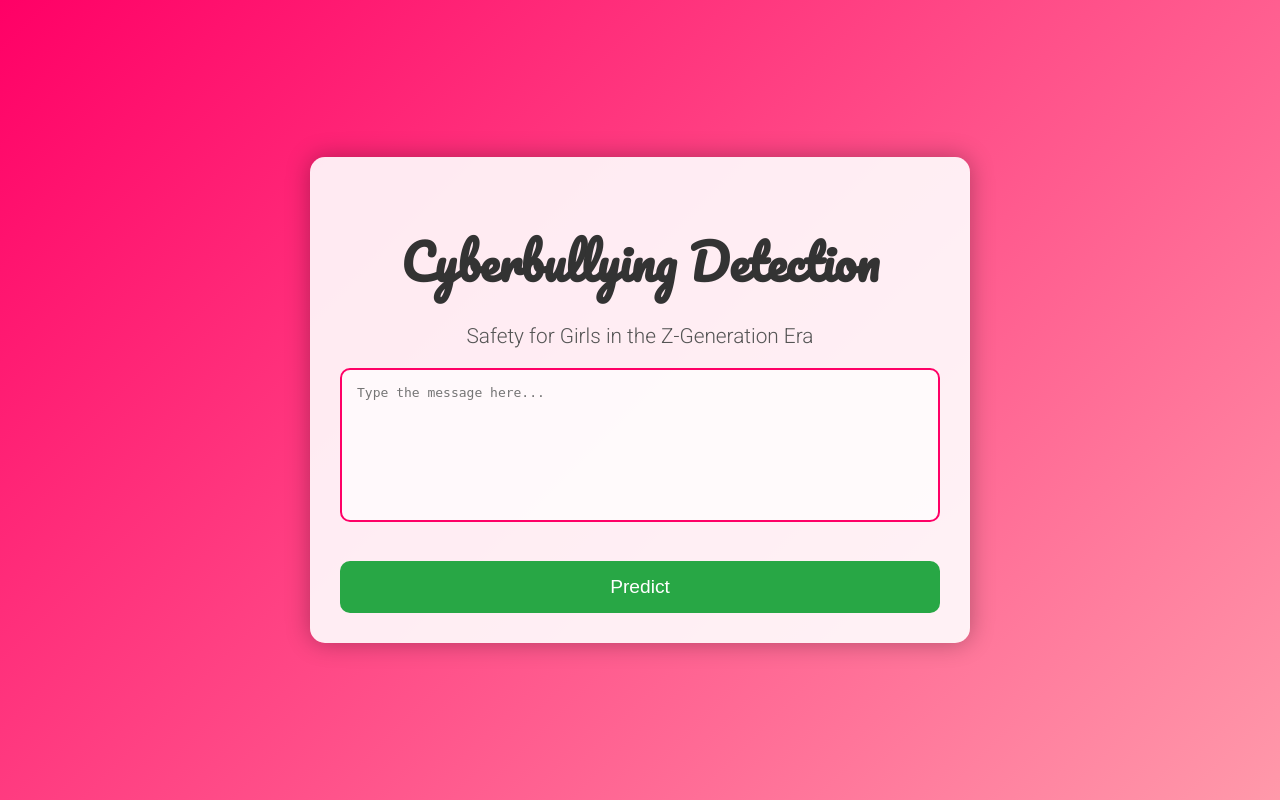
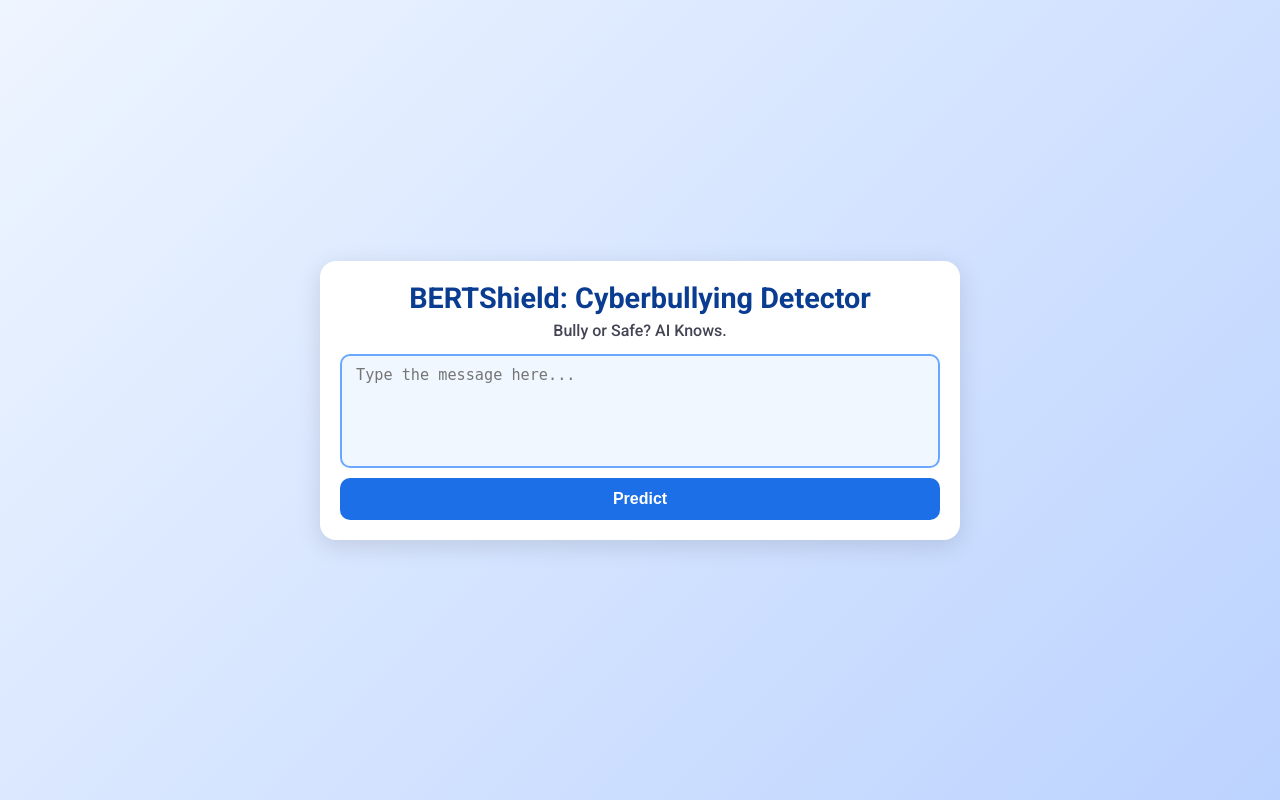
Before and after one commit to VatsAmanJha/Cyberbullying-Detection, a Django app: page / in a window 1280 px wide. Run offline with Django 4.2, Linux system fonts and the light colour scheme; parts of the project's set-up code (start-up, migrations or seed data) failed here and were passed over.

Commit message:
Update UI

```diff
--- a/CyberBullying/templates/predict.html
+++ b/CyberBullying/templates/predict.html
@@ -1,131 +1,228 @@
 <!DOCTYPE html>
 <html lang="en">
+
 <head>
-    <meta charset="UTF-8">
-    <meta name="viewport" content="width=device-width, initial-scale=1.0">
-    <title>Cyberbullying Message Detection</title>
+  <meta charset="UTF-8" />
+  <meta name="viewport" content="width=device-width, initial-scale=1.0" />
+  <title>BERTShield: Cyberbullying Detector</title>
   <style>
-        @import url('https://fonts.googleapis.com/css2?family=Pacifico&family=Roboto:wght@300&display=swap');
+    @import url('https://fonts.googleapis.com/css2?family=Roboto:wght@300;500;700&display=swap');
+
+    :root {
+      --blue-50: #eef5ff;
+      --blue-100: #d9e7ff;
+      --blue-200: #bcd3ff;
+      --blue-400: #6aa8ff;
+      --blue-600: #1d6fe8;
+      --blue-800: #0a3d91;
+      --ink: #0f172a;
+
+      /* Dial colors */
+      --safe-green: #28a745;     /* Active Safe */
+      --danger-red: #dc3545;     /* Active Danger */
+      --inactive-green: #b9e2c3; /* Softer green */
+      --inactive-red: #f1b6bd;   /* Softer red */
+    }
 
     body {
       font-family: 'Roboto', sans-serif;
-            background: linear-gradient(135deg, #f06, #f9a);
+      background: linear-gradient(135deg, var(--blue-50), var(--blue-200));
       margin: 0;
-            padding: 0;
+      min-height: 100vh;
       display: flex;
+      align-items: center;
       justify-content: center;
-            align-items: center;
-            height: 100vh;
-            color: #fff;
+      color: var(--ink);
     }
+
     .container {
-            background: rgba(255, 255, 255, 0.9);
-            padding: 30px;
-            border-radius: 15px;
-            box-shadow: 0 0 25px rgba(0, 0, 0, 0.3);
+      background: #fff;
+      padding: 20px; /* reduced */
+      border-radius: 16px;
+      box-shadow: 0 6px 25px rgba(0, 0, 0, .12);
       text-align: center;
       max-width: 600px;
-            width: 90%;
+      width: 92%;
     }
+
     h1 {
-            font-family: 'Pacifico', cursive;
-            font-size: 3em;
-            margin-bottom: 10px;
-            color: #333;
+      margin: 0 0 6px;
+      font-size: 1.8rem; /* reduced */
+      color: var(--blue-800);
+      font-weight: 700;
     }
-        p.subtitle {
-            font-size: 1.3em;
-            margin-bottom: 20px;
-            color: #555;
+
+    .subtitle {
+      margin: 0 0 14px;
+      color: #445;
+      font-weight: 500;
+      font-size: 1rem;
     }
+
     form {
       display: flex;
       flex-direction: column;
+      gap: 10px; /* tighter */
     }
-        label {
-            margin-bottom: 10px;
-            font-size: 1.2em;
-            color: #333;
+
+    textarea {
+      padding: 10px 14px;
+      border-radius: 10px;
+      border: 2px solid var(--blue-400);
+      background: #f0f7ff;
+      height: 90px; /* reduced */
+      resize: none;
+      font-size: 0.95rem;
     }
-        textarea {
-            padding: 15px;
-            border-radius: 10px;
-            border: 2px solid #f06;
-            font-size: 1em;
-            resize: none;
-            margin-bottom: 20px;
-            height: 120px;
-            background: rgba(255, 255, 255, 0.7);
-        }
+
     input[type="submit"] {
-            padding: 15px;
+      padding: 12px 14px;
       border: none;
       border-radius: 10px;
-            background-color: #28a745;
-            color: white;
-            font-size: 1.2em;
+      background: var(--blue-600);
+      color: #fff;
+      font-size: 1rem;
+      font-weight: 600;
       cursor: pointer;
-            transition: background-color 0.3s, transform 0.3s;
+      transition: transform .25s, background .25s;
     }
+
     input[type="submit"]:hover {
-            background-color: #218838;
-            transform: scale(1.05);
+      background: var(--blue-800);
+      transform: scale(1.03);
     }
+
     .result {
-            margin-top: 20px;
-            padding: 20px;
-            border-radius: 15px;
-            background-color: #f8f9fa;
-            text-align: left;
-            box-shadow: 0 0 15px rgba(0, 0, 0, 0.2);
+      margin-top: 15px;
+      padding: 14px;
+      border-radius: 12px;
+      background: #f5f9ff;
+      box-shadow: 0 3px 12px rgba(0, 0, 0, .08);
     }
-        .result h2{
-            color: #333;
+
+    .result h2 {
+      color: var(--blue-800);
+      margin: 0 0 6px;
+      font-size: 1.2rem;
     }
-        .result p {
-            margin: 10px 0;
-            font-size: 1.2em;
-            color: #333;
+
+    /* Dial */
+    .dial-wrap {
+      margin: 8px auto 0;
+      width: 260px; /* smaller */
     }
-        .danger {
-            border-left: 10px solid #dc3545;
-            background-color: rgba(255, 0, 0, 0.1);
+
+    .dial-svg {
+      width: 100%;
+      height: auto;
+      display: block;
     }
-        .normal {
-            border-left: 10px solid #28a745;
-            background-color: rgba(0, 255, 0, 0.1);
+
+    .needle {
+      transition: transform .8s ease-in-out;
+      transform-origin: 100px 100px;
     }
-        .emoji {
-            font-size: 2em;
-            vertical-align: middle;
+
+    .needle line {
+      stroke: #0a2948;
+      stroke-width: 4;
+    }
+
+    .needle-tip {
+      fill: #0a2948;
+    }
+
+    .hub {
+      fill: #0a2948;
+    }
+
+    /* Labels under dial */
+    .dial-labels {
+      display: flex;
+      justify-content: space-between;
+      gap: 10px;
+      margin-top: 8px;
+    }
+
+    .label-pill {
+      padding: 5px 10px;
+      border-radius: 999px;
+      font-weight: 600;
+      font-size: 0.9rem;
+      transition: all 0.3s ease;
+    }
+
+    /* Inactive pills */
+    .label-pill.safe {
+      background: var(--inactive-green);
+      color: #1c4630;
+    }
+
+    .label-pill.danger {
+      background: var(--inactive-red);
+      color: #5a1e24;
+    }
+
+    /* Active states */
+    .label-pill.active.safe {
+      background: var(--safe-green);
+      color: #fff;
+    }
+
+    .label-pill.active.danger {
+      background: var(--danger-red);
+      color: #fff;
     }
   </style>
 </head>
+
 <body>
   <div class="container">
-        <h1>Cyberbullying Detection</h1>
-        <p class="subtitle">Safety for Girls in the Z-Generation Era</p>
+    <h1>BERTShield: Cyberbullying Detector</h1>
+    <p class="subtitle">Bully or Safe? AI Knows.</p>
 
     <form method="post">
       {% csrf_token %}
-            <!-- <label for="text">Enter Message:</label> -->
-            <textarea id="text" name="text" rows="4" cols="50" placeholder="Type the message here...">{{ text|default:'' }}</textarea><br>
-            <input type="submit" value="Predict">
+      <textarea id="text" name="text" placeholder="Type the message here...">{{ text|default:'' }}</textarea>
+      <input type="submit" value="Predict" />
     </form>
 
     {% if result %}
-            <div class="result {% if result == 'Dangerous' %}danger{% else %}normal{% endif %}">
-                <h2>Prediction Result</h2>
-                <p><strong>Prediction:</strong>
-                    {{ result }}
-                    {% if result == 'Dangerous' %}
-                        <span class="emoji">⚠️</span>
-                    {% else %}
-                        <span class="emoji">✅</span>
-                    {% endif %}
-                </p>
+    <div class="result">
+      <h2>Prediction</h2>
+
+      <!-- Dial / Gauge -->
+      <div class="dial-wrap">
+        <svg class="dial-svg" viewBox="0 0 200 110" role="img" aria-label="Cyberbully dial">
+          <!-- SAFE half (left) -->
+          <path d="M10 100 A90 90 0 0 1 100 10"
+            stroke="{% if result != 'Dangerous' %}var(--safe-green){% else %}var(--inactive-green){% endif %}"
+            stroke-width="18" stroke-linecap="round" fill="none" />
+          <!-- DANGEROUS half (right) -->
+          <path d="M100 10 A90 90 0 0 1 190 100"
+            stroke="{% if result == 'Dangerous' %}var(--danger-red){% else %}var(--inactive-red){% endif %}"
+            stroke-width="18" stroke-linecap="round" fill="none" />
+
+          <!-- Needle (hand) -->
+          <g class="needle"
+            style="transform: rotate({% if result == 'Dangerous' %}50deg{% else %}-50deg{% endif %});">
+            <line x1="100" y1="100" x2="100" y2="22"></line>
+            <polygon class="needle-tip" points="96,24 104,24 100,14"></polygon>
+          </g>
+
+          <!-- Center hub -->
+          <circle class="hub" cx="100" cy="100" r="6"></circle>
+        </svg>
+
+        <!-- Labels / highlight active -->
+        <div class="dial-labels">
+          <span class="label-pill safe {% if result != 'Dangerous' %}active{% endif %}">Safe</span>
+          <span class="label-pill danger {% if result == 'Dangerous' %}active{% endif %}">Bully</span>
+        </div>
+      </div>
     </div>
     {% endif %}
   </div>
 </body>
+
 </html>
```
Lines whose indentation alone changed are shown as unchanged.
